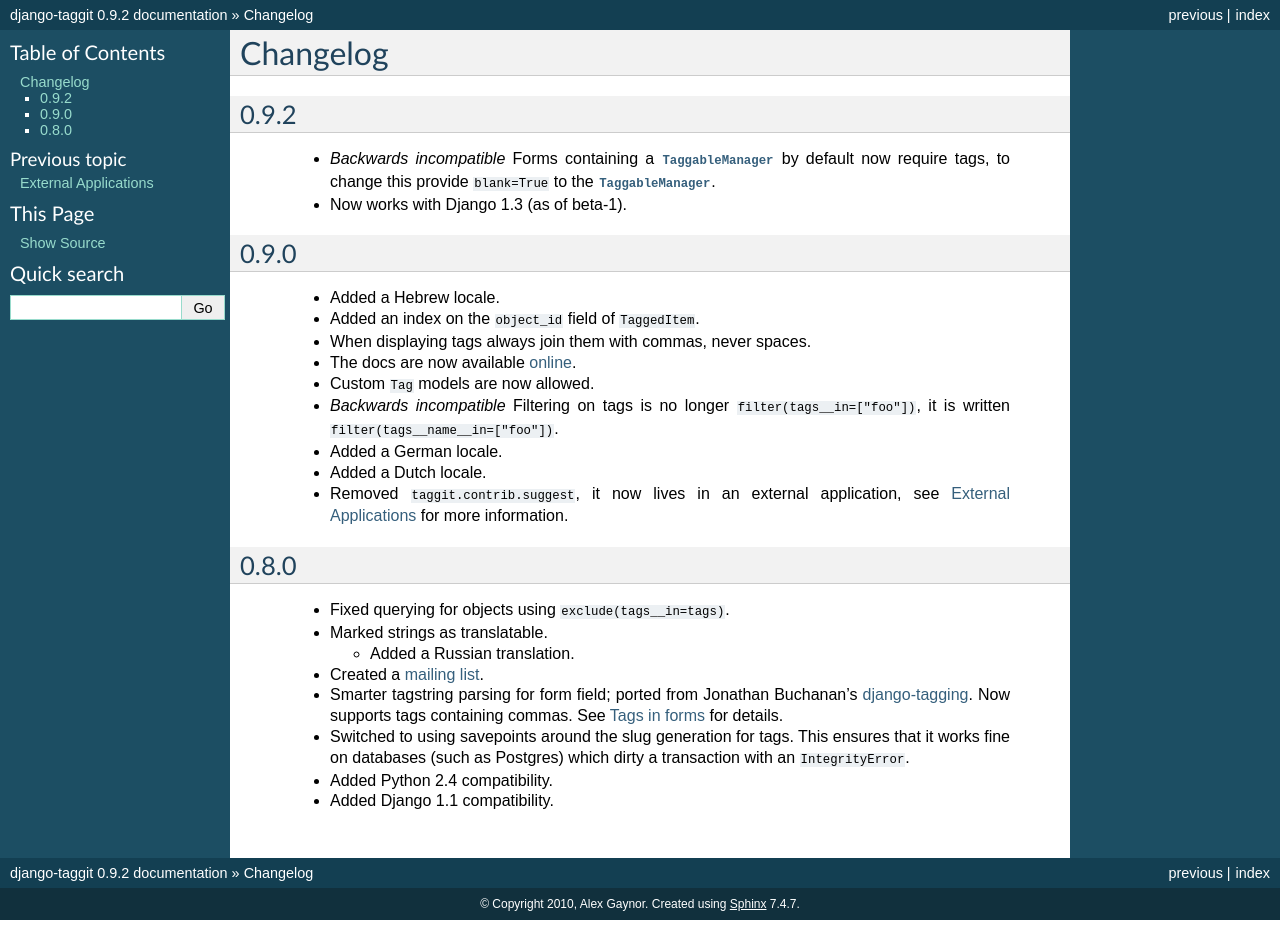
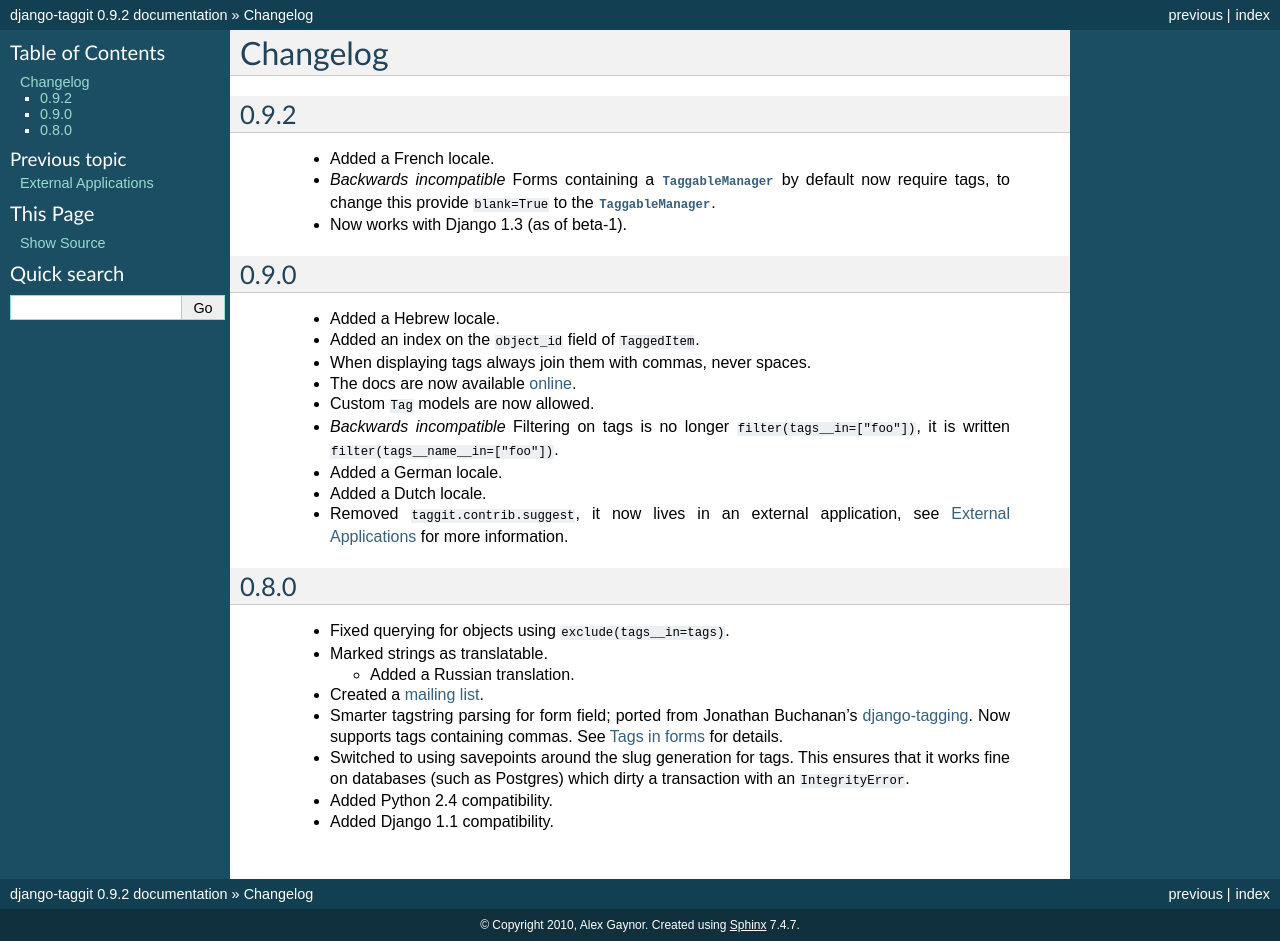
Before and after one commit to jazzband/django-taggit, a Sphinx documentation site: the page built from docs/changelog.txt, in a window 1280 px wide. Built offline with Sphinx 7.4.7, drawn with Linux system fonts in a browser that asks for light colours; before the commit the page ends 920 px from its top, so only the background shows below that.

Commit message:
Added a French locale.

```diff
--- a/docs/changelog.txt
+++ b/docs/changelog.txt
@@ -4,6 +4,7 @@
 0.9.2
 ~~~~~
 
+ * Added a French locale.
  * *Backwards incompatible*  Forms containing a :class:`TaggableManager` by
    default now require tags, to change this provide ``blank=True`` to the
    :class:`TaggableManager`.
```
Also changed, not shown: 2 other files.
